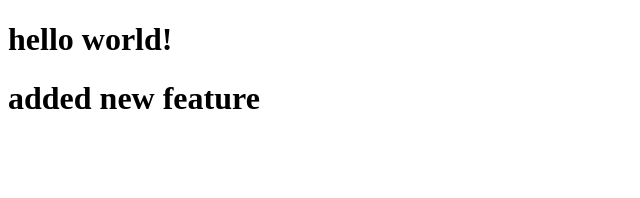
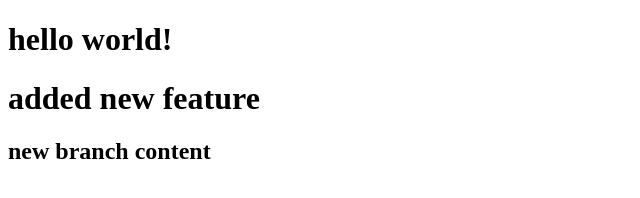
Before and after one commit to coderladki/lecture1, a plain HTML site: page index.html in a window 1280 px wide. Shown: the whole page, without its empty margins (0-640 px from the left). Drawn offline with Linux system fonts and the light colour scheme.

Commit message:
new branch contents

```diff
--- a/index.html
+++ b/index.html
@@ -7,5 +7,7 @@
   <body>
 <h1>hello world!</h1>
 <h1>added new feature</h1>
+<h2>new branch content</h2>
+
   </body>
 </html>
```
